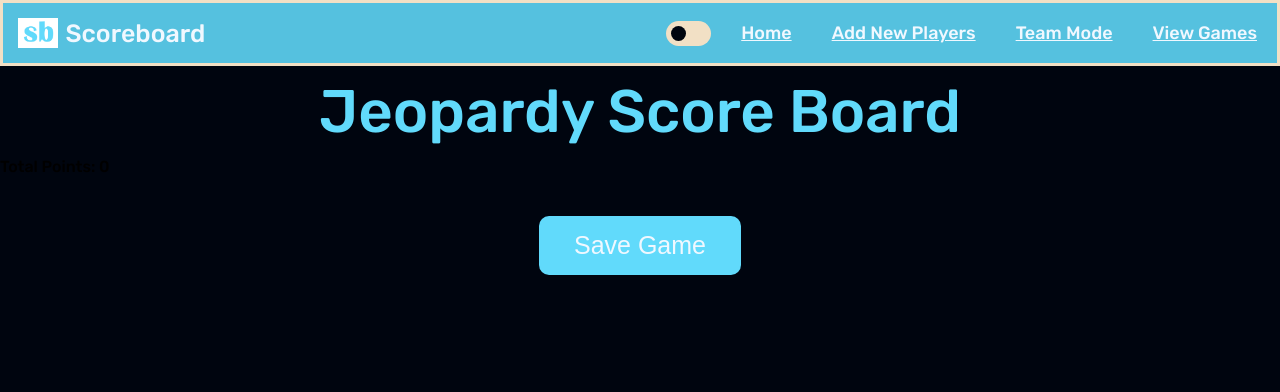
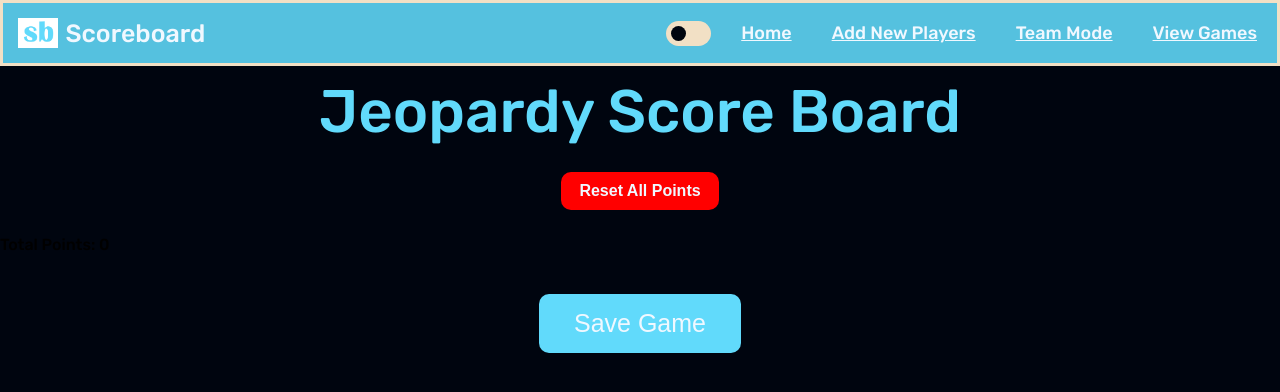
Before and after one commit to darienmiller88/DigitalScoreBoard, a Vue app in the folder client/: page / in a window 1280 px wide. Shown: the top 392 px of the page. Built offline with nearby package versions, Linux system fonts and the light colour scheme; a web font is replaced by a local one.

Commit message:
fix: added Reset points to  Home_Page.vue

```diff
--- a/client/src/pages/Home_Page/Home_Page.vue
+++ b/client/src/pages/Home_Page/Home_Page.vue
@@ -2,6 +2,7 @@
     import ScoreCards from '../../components/ScoreCards/ScoreCards.vue';
     import PageTitle from '../../components/PageTitle/PageTitle.vue';
     import SaveGame from '../../components/SaveGame/SaveGame.vue';
+    import ResetPoints from '../../components/ResetPoints/ResetPoints.vue';
     import { onMounted, ref } from 'vue';
     import { scoreCardsStore } from "../../stores/scoreCardsStore"
 
@@ -72,6 +73,8 @@
 <template>
 
     <PageTitle :titleName="'Jeopardy Score Board'"/>
+
+    <ResetPoints :resetAllPoints="resetAllPoints"/>
 
     <!-- <div class="reset-all-points-wrapper">
         <button type="button" @click="resetAllPoints" >
```
